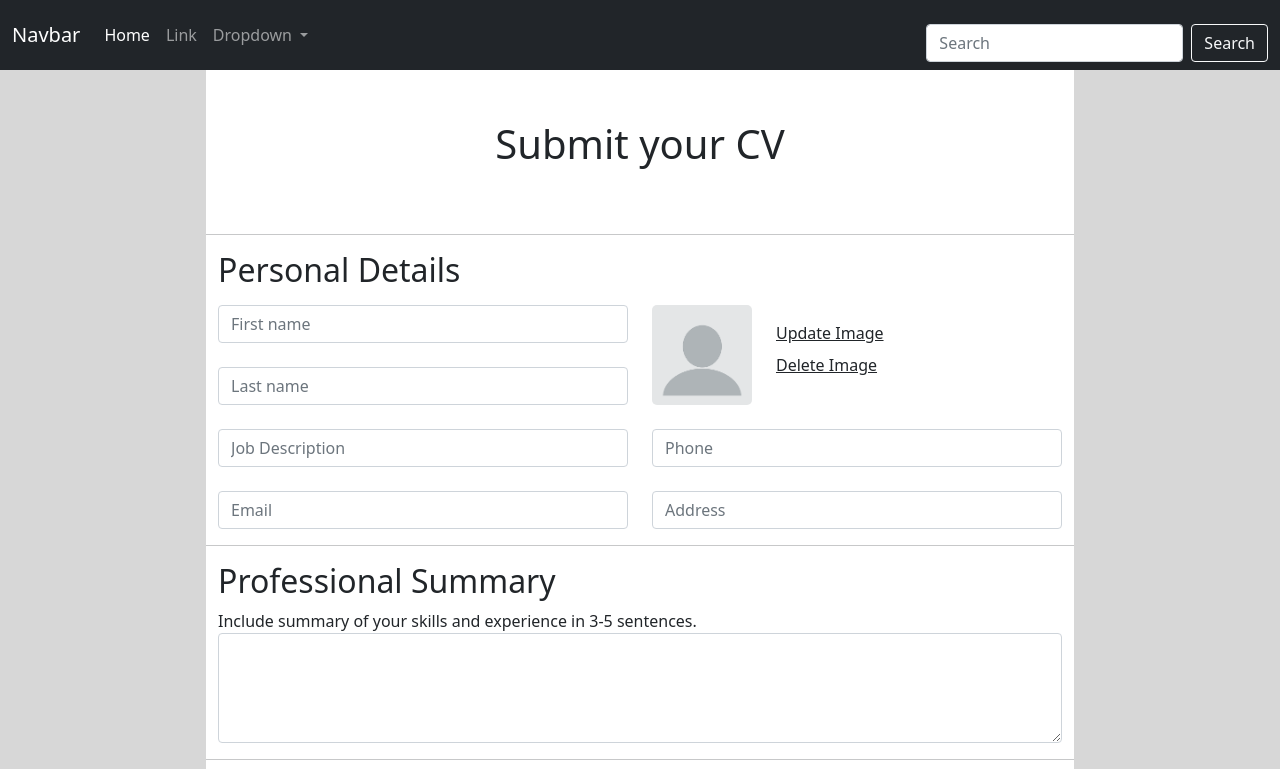
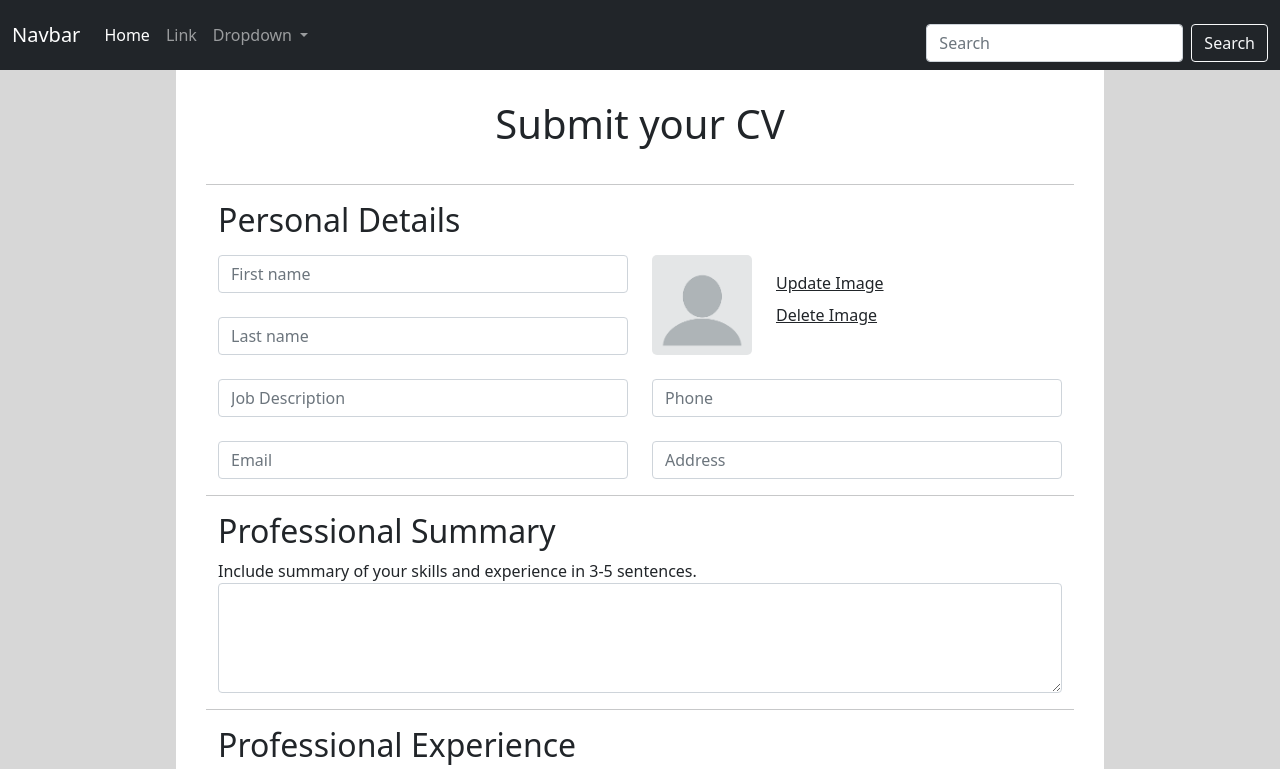
Before and after one commit to waelkhayati/GTOGS, a plain HTML site: page index.html in a window 1280 px wide. Shown: the top 769 px of the page. Drawn offline with nearby package versions, Linux system fonts and the light colour scheme.

Commit message:
Update index.html

```diff
--- a/index.html
+++ b/index.html
@@ -21,13 +21,14 @@
 
         h1{
             text-align: center;
-            padding: 50px;
+            padding: 30px 0 20px 0;
         }
 
         .form{
             margin: auto;
             width:fit-content;
             background-color: white;
+            padding: 0 30px 0 30px ;
         }
 
         .add-more{
@@ -124,7 +125,6 @@
     <div class="form">
         <h1>Submit your CV</h1>
         <hr>
-
             <div class="container" id="personaldetails">
                 <h2>Personal Details</h2>
                 <div class="row">
```
